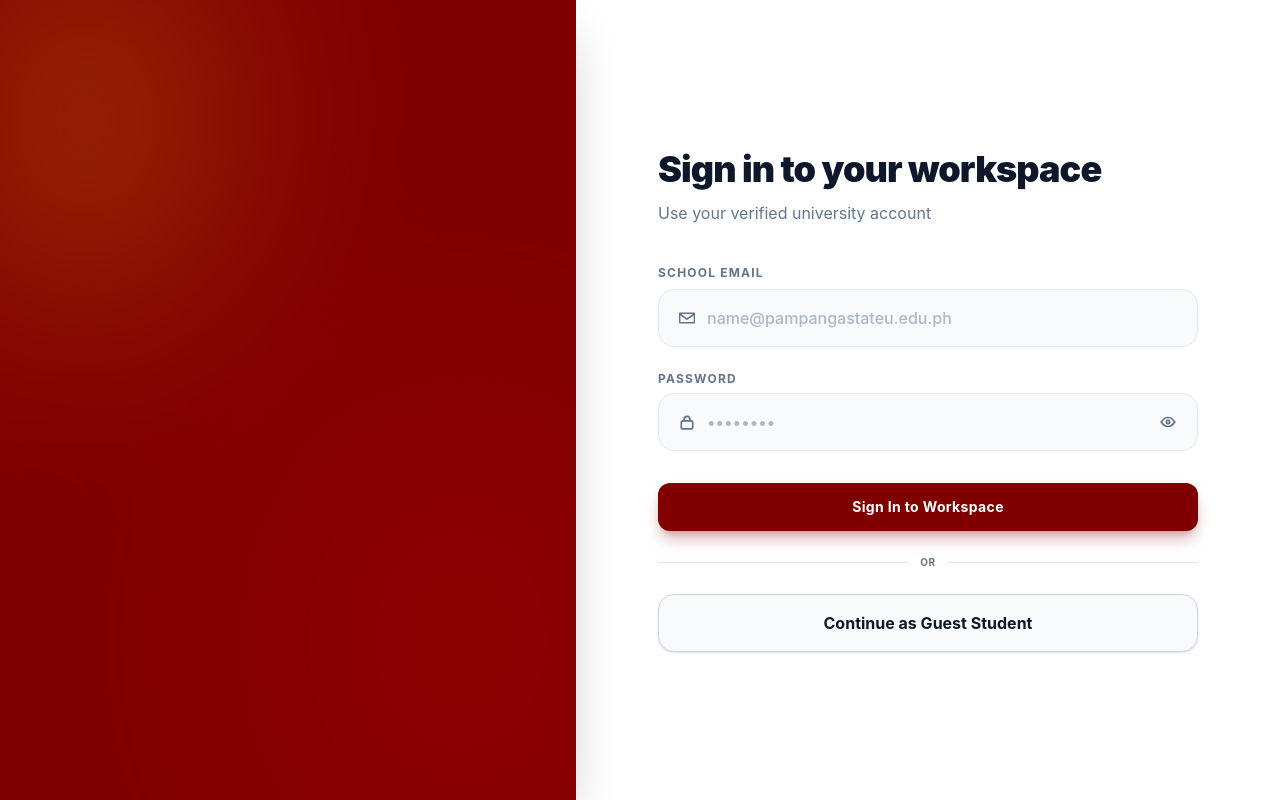
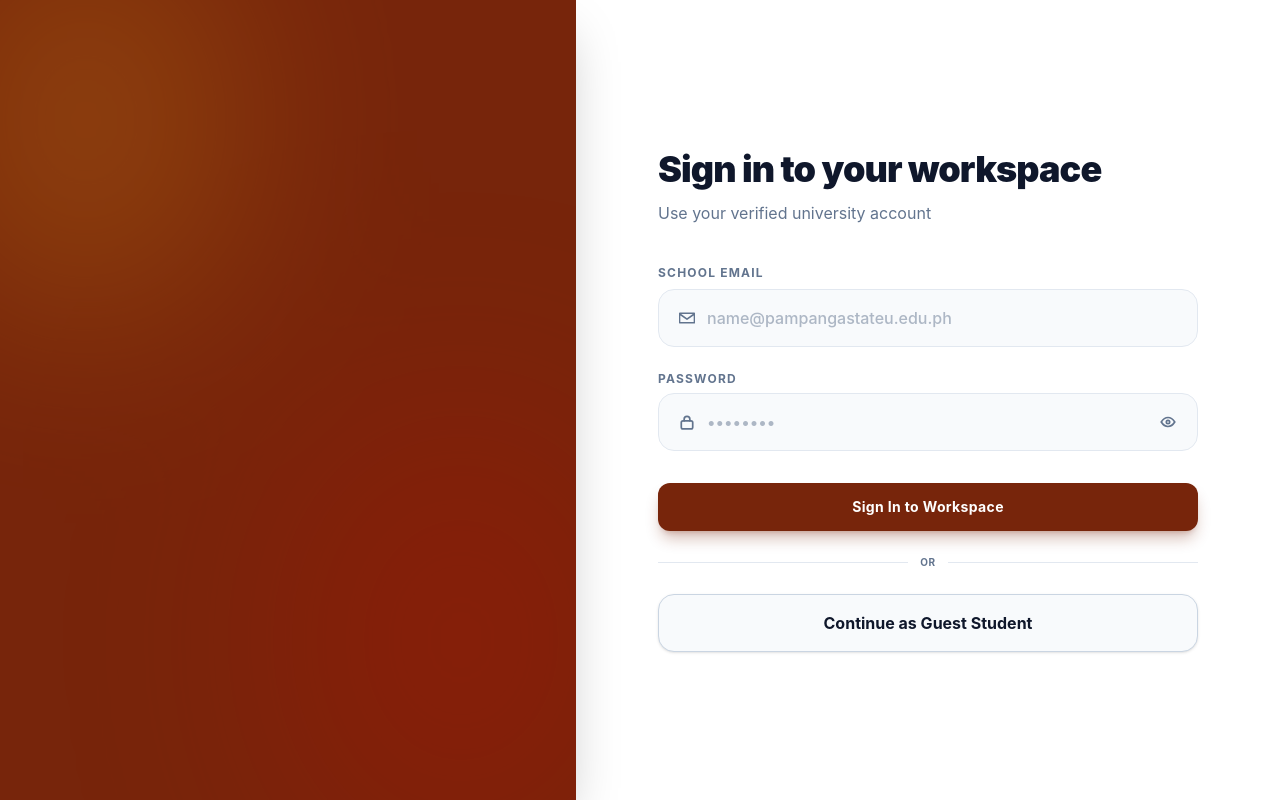
Before and after one commit to EsguerraJanuard/pamsu-python-ide, a React (Vite) app in the folder frontend/: page /login in a window 1280 px wide. Built offline with nearby package versions, Linux system fonts and the light colour scheme; no server answers.

Commit message:
fix(theme): Match exact PSU maroon and gold hex values from original screenshot

```diff
--- a/frontend/src/index.css
+++ b/frontend/src/index.css
@@ -1,8 +1,8 @@
 @import "tailwindcss";
 
 @theme {
-  --color-psu-maroon: #800000;
-  --color-psu-gold: #eeb319;
+  --color-psu-maroon: #77250b;
+  --color-psu-gold: #eaae19;
   --color-psu-red: #cc0000;
   --color-text-brand: var(--text-brand);
   --color-bg-base: var(--bg-base);
@@ -30,7 +30,7 @@
   --border-strong: rgba(0, 0, 0, 0.15);
   --text-main: #0f1117;
   --text-muted: rgba(15, 17, 23, 0.6);
-  --text-brand: #800000;
+  --text-brand: #77250b;
   --text-blue: #2563eb;
   --text-emerald: #059669;
   --text-amber: #d97706;
@@ -62,7 +62,7 @@
   --border-strong: rgba(255, 255, 255, 0.15);
   --text-main: #ffffff;
   --text-muted: rgba(255, 255, 255, 0.5);
-  --text-brand: #eeb319;
+  --text-brand: #eaae19;
   --text-blue: #60a5fa;
   --text-emerald: #34d399;
   --text-amber: #fbbf24;
```
